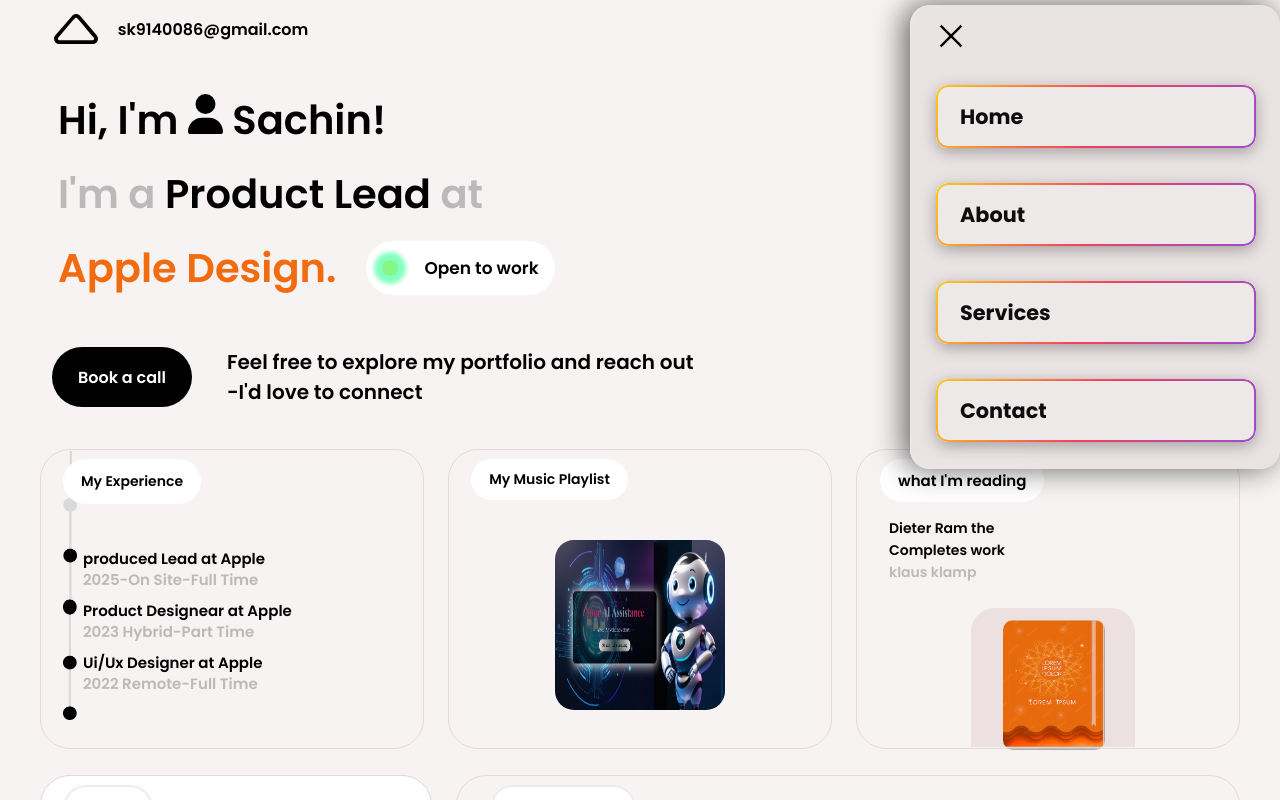
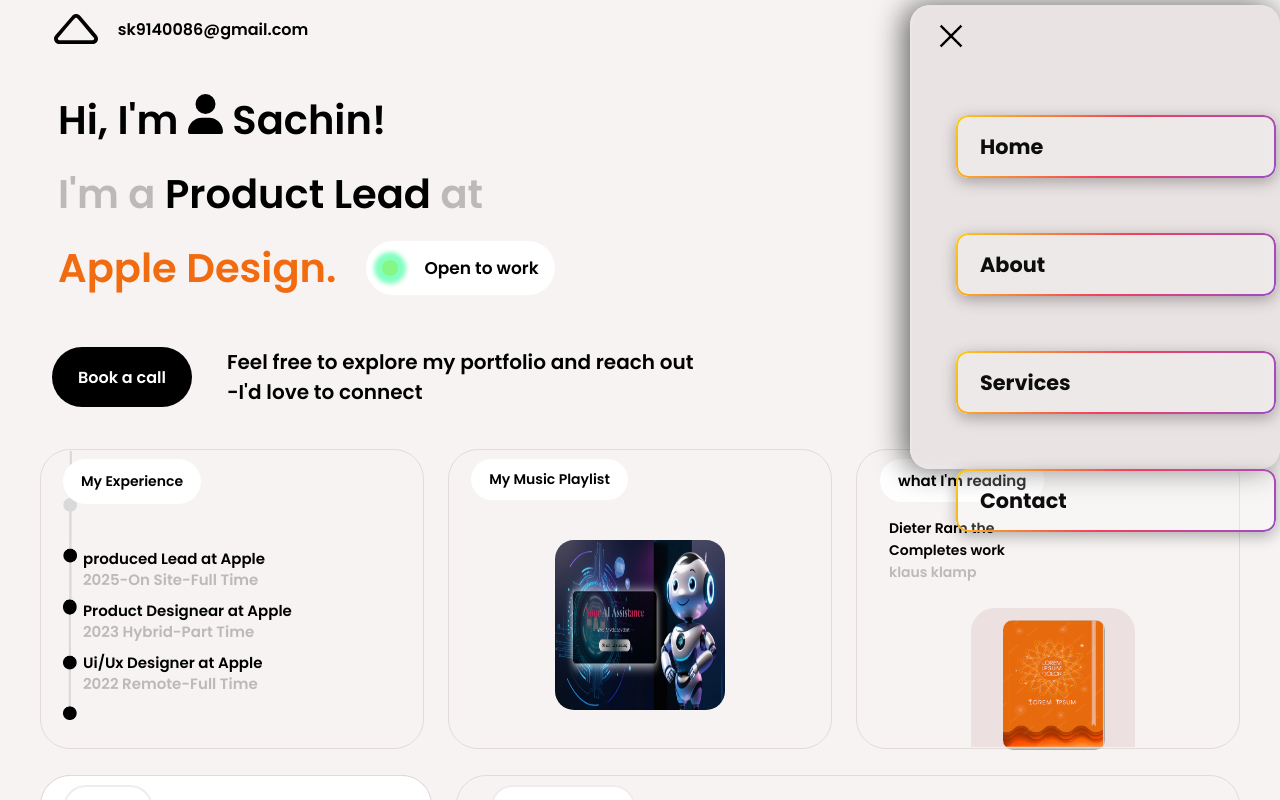
Before and after one commit to sachinkr2005/sachinPortfolio, a React (Create React App) app in the folder portfolio/: page / in a window 1280 px wide. Both pictures are taken after a click on the picture 1204 px from the left and 36 px from the top of the page. Shown: the top 800 px of the page. Built offline with nearby package versions, Linux system fonts and the light colour scheme; a web font is replaced by a local one.

Commit message:
Moved code for Menubar from Header component to Menubar component
Renamed Menu to be Menubar (component)

Passed props from Menubar to Header component

```diff
--- a/portfolio/src/Components/Header/Header.js
+++ b/portfolio/src/Components/Header/Header.js
@@ -1,8 +1,9 @@
 import React, { useState } from "react";
 import tri from "../../Images/tri.svg";
-import "./Header.css";
 import close from "../../Images/close.png";
 import sort from "../../Images/sort.svg";
+import Menubar from "../Menubar/Menubar";
+import "./Header.css";
 
 const Header = () => {
   const [isMenuOpen, setIsMenuOpen] = useState(false);
@@ -27,19 +28,7 @@
           />
         )}
       </div>
-      {isMenuOpen && (
-        <div className="menu-bar">
-          <button onClick={toggleMenu} className="menu-toggle">
-            <img src={close} alt="Close Icon" className="menu-icon" />
-          </button>
-          <nav className="nav">
-            <a href="#home">Home</a>
-            <a href="#about">About</a>
-            <a href="#services">Services</a>
-            <a href="#contact">Contact</a>
-          </nav>
-        </div>
-      )}
+      {isMenuOpen && <Menubar toggleMenu={toggleMenu} />}
     </div>
   );
 };
--- a/portfolio/src/Components/Menu/Menubar.css
+++ b/portfolio/src/Components/Menubar/Menubar.css
@@ -1,12 +1,9 @@
-
-
-
 .menu-bar {
     position: fixed;
     top: 0;
     right: 0;
     width: 250px;
-    height: 50%;
+    height: 100%;
     background-color: white;
     box-shadow: -2px 0 5px rgba(0, 0, 0, 0.2);
     z-index: 1000;
--- /dev/null
+++ b/portfolio/src/Components/Menubar/Menubar.js
@@ -0,0 +1,21 @@
+import React from "react";
+import close from "../../Images/close.png";
+import "./Menubar.css";
+
+const Menubar = ({ toggleMenu }) => {
+  return (
+    <div className="menu-bar">
+      <button onClick={toggleMenu} className="menu-toggle">
+        <img src={close} alt="Close Icon" className="menu-icon" />
+      </button>
+      <nav className="nav">
+        <a href="#home">Home</a>
+        <a href="#about">About</a>
+        <a href="#services">Services</a>
+        <a href="#contact">Contact</a>
+      </nav>
+    </div>
+  );
+};
+
+export default Menubar;
```
Also changed, not shown: portfolio/src/Components/Menu/ Menubar.js (deleted).
